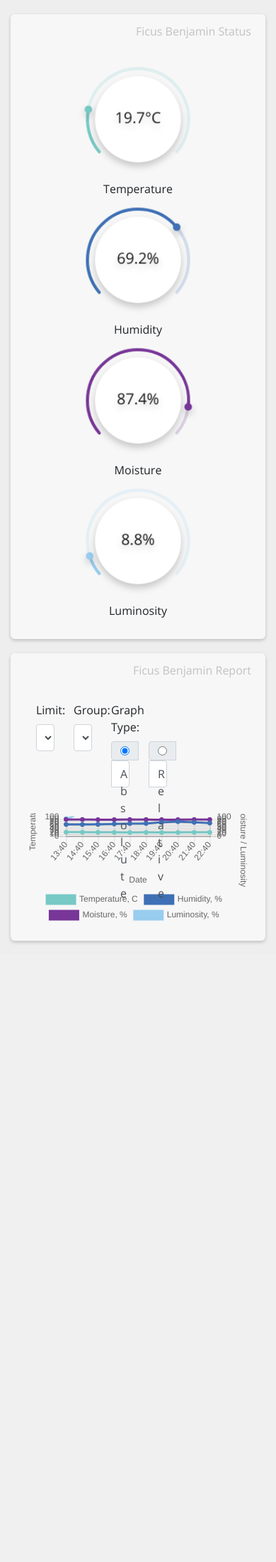
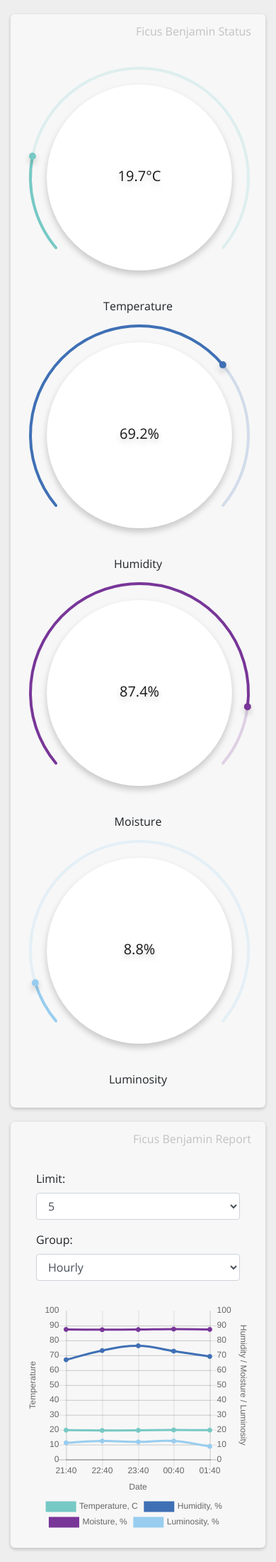
Before and after one commit to manti-by/apollo, a Flask app: page / in a window 390 px wide. Shown: the part 56-2256 px from the top of the page at 71% size. Before the commit the page ends 1385 px from the top, so only its background shows below. Run offline with Flask 2, Linux system fonts and the light colour scheme; data comes from the database, SQL or seed files in the repository; both versions use the stored data as it was after the commit; some libraries are stand-ins or nearby versions.

Commit message:
Add db, update mobile template

```diff
--- a/app/db.py
+++ b/app/db.py
@@ -1,23 +1,28 @@
 import os
 import sqlite3
 
+from datetime import datetime
 from flask import request
+from pytz import timezone, utc
 
 DB_PATH = os.path.join(os.path.dirname(os.path.dirname(__file__)), "db.sqlite")
-
 PERIODS = {"live": 1, "hourly": 12, "daily": 12 * 24, "weekly": 12 * 24 * 7}
+DT_FORMAT = "%Y-%m-%d %H:%M:%S"
+LOCAL_TZ = timezone('Europe/Minsk')
 
 
 def get_data() -> tuple:
     _type = request.args.get("type", "absolute")
-    limit = request.args.get("limit", 10)
+    limit = request.args.get("limit", 5)
     group = request.args.get("group", "hourly")
 
     with sqlite3.connect(DB_PATH) as session:
+        session.row_factory = sqlite3.Row
         cursor = session.cursor()
         query_limit = PERIODS.get(group, 1) * int(limit)
         cursor.execute(
-            "SELECT * FROM data ORDER BY datetime DESC LIMIT ?", (query_limit,)
+            "SELECT temp, humidity, moisture, luminosity, datetime "
+            "FROM data ORDER BY datetime DESC LIMIT ?", (query_limit,)
         )
         session.commit()
         data = cursor.fetchall()[::-1]
@@ -33,15 +38,18 @@ def get_data() -> tuple:
         period = PERIODS.get(group)
         for item in data:
             counter += 1
-            sum_temp += item[1] or 0
-            sum_humidity += item[2] or 0
-            sum_moisture += item[3] or 0
-            sum_luminosity += item[5] or 0
+            sum_temp += item["temp"] or 0
+            sum_humidity += item["humidity"] or 0
+            sum_moisture += item["moisture"] or 0
+            sum_luminosity += item["luminosity"] or 0
+
+            label = datetime.strptime(item["datetime"], DT_FORMAT)
+            label = utc.localize(label, is_dst=None).astimezone(LOCAL_TZ)
 
             if group in ("live", "hourly"):
-                label = item[4][11:16]
+                label = label.strftime('%H:%M')
             else:
-                label = item[4][:10]
+                label = label.strftime('%Y-%m-%d')
 
             if counter % period == 0:
                 result["temp"].append(round(sum_temp / period, 1))
@@ -53,6 +61,7 @@ def get_data() -> tuple:
                 sum_temp = 0
                 sum_humidity = 0
                 sum_moisture = 0
+                sum_luminosity = 0
 
         return result, {"type": _type, "limit": limit, "group": group}
 
--- a/app/requirements.txt
+++ b/app/requirements.txt
@@ -3,6 +3,7 @@ Adafruit-MCP3008>=1.0.2,<1.1.0
 
 Flask>=1.0.2,<1.1.0
 flask-static-compress>=1.0.2,<1.1.0
+pytz==2018.9
 
 flake8>=3.7.5,<3.8.0
 black>=18.9b0
--- a/app/static/css/index.css
+++ b/app/static/css/index.css
@@ -56,11 +56,10 @@ nav,
     border-radius: 6px;
 }
 
-.plants-latest canvas {
-    width: 100%;
+.plants-latest {
+    text-align: center;
 }
 
 .plants-latest label {
     display: block;
-    text-align: center;
 }
--- a/app/static/js/widget/plants-latest.js
+++ b/app/static/js/widget/plants-latest.js
@@ -9,6 +9,24 @@
             this.humidity = $('#plants-latest-humidity').get(0);
             this.moisture = $('#plants-latest-moisture').get(0);
             this.luminosity = $('#plants-latest-luminosity').get(0);
+
+            let window_width = $(window).width(),
+                width, height;
+
+            if (window_width > 1000) {
+                width = 175;
+                height = 175;
+            } else if (window_width > 425) {
+                width = 250;
+                height = 250;
+            } else {
+                width = 325;
+                height = 325;
+            }
+
+            $('.plants-latest canvas')
+                .attr('width', width)
+                .attr('height', height);
         }
 
         init() {
--- a/app/static/js/widget/plants-report.js
+++ b/app/static/js/widget/plants-report.js
@@ -6,9 +6,11 @@
         constructor() {
             this.status = $('#status');
             this.chart = $('#plants-report');
+            this.is_mobile = $(window).width() <= 425;
 
             this.options = {
                 responsive: true,
+                aspectRatio: this.is_mobile ? 1 : 2,
                 legend: {
                     position: 'bottom',
                 },
--- a/app/templates/index.html
+++ b/app/templates/index.html
@@ -4,7 +4,7 @@
     <title>Benjamin</title>
 
     <meta charset="utf-8">
-    <meta name="viewport" content="width=device-width, initial-scale=1, shrink-to-fit=no">
+    <meta name="viewport" content="width=device-width, initial-scale=1, maximum-scale=1">
 
     <meta name="author" content="Alexander Chaika">
     <meta name="description" content="Raspberry Pi app for monitoring Ficus Benjamina health.">
@@ -57,7 +57,7 @@
                 </div>
                 <div class="card-body">
                     <form id="controls" action="/" method="get" class="row">
-                        <div class="form-group col-2">
+                        <div class="form-group col-12 col-md-6 col-lg-3">
                             <label for="limit">Limit:</label>
                             <select id="limit" name="limit" class="form-control limit">
                                 <option value="5"{% if options.limit == 5 %} selected{% endif %}>5</option>
@@ -66,7 +66,7 @@
                                 <option value="100"{% if options.limit == 100 %} selected{% endif %}>100</option>
                             </select>
                         </div>
-                        <div class="form-group col-2">
+                        <div class="form-group col-12 col-md-6 col-lg-3">
                             <label for="group">Group:</label>
                             <select id="group" name="group" class="form-control group">
                                 <option value="live"{% if options.group == 'live' %} selected{% endif %}>Live</option>
@@ -75,12 +75,12 @@
                                 <option value="monthly"{% if options.group == 'monthly' %} selected{% endif %}>Monthly</option>
                             </select>
                         </div>
-                        <div class="form-group col-4">
+                        <div class="form-group col-12 col-lg-6 d-none">
                             <div>
                                 <label>Graph Type:</label>
                             </div>
                             <div class="row">
-                                <div class="input-group col-6">
+                                <div class="input-group col-12 col-sm-6">
                                     <div class="input-group-prepend">
                                         <div class="input-group-text">
                                             <input id="type-absolute" type="radio" name="type"
@@ -92,7 +92,7 @@
                                         Absolute
                                     </label>
                                 </div>
-                                <div class="input-group col-6">
+                                <div class="input-group col-12 col-sm-6">
                                     <div class="input-group-prepend">
                                         <div class="input-group-text">
                                             <input id="type-relative" type="radio" name="type"
@@ -110,7 +110,7 @@
                     <canvas id="plants-report"></canvas>
                 </div>
             </div>
-            <div id="weather"></div>
+            <div id="weather" class="weather"></div>
         </main>
     </div>
 
@@ -122,11 +122,23 @@
             </div>
             <div class="card-body">
                 <div class="card-text">
-                    <div class="row">
-                        <div class="col">Temp: {{ temp }} &deg;C</div>
-                        <div class="col">Wind: {{ wind }} m/s {{ wind_dir }}</div>
-                        <div class="col">Pressure: {{ pressure }} mmHg</div>
-                        <div class="col"><img src="{{ icon }}" alt="weather"></div>
+                    <div class="row justify-content-end align-items-center">
+                        <div class="col-3 text-center">
+                            <img src="{{ icon }}" alt="weather" class="icon">
+                        </div>
+                        <div class="col-9">
+                            <div class="row justify-content-start align-items-center">
+                                <div class="col-12 col-md-4">
+                                    Temp: {{ temp }} &deg;C
+                                </div>
+                                <div class="col-12 col-md-4">
+                                    Wind: {{ wind }} m/s {{ wind_dir }}
+                                </div>
+                                <div class="col-12 col-md-4">
+                                    Pressure: {{ pressure }} mmHg
+                                </div>
+                            </div>
+                        </div>
                     </div>
                 </div>
             </div>
--- a/app/worker.py
+++ b/app/worker.py
@@ -4,7 +4,7 @@ import Adafruit_DHT
 import Adafruit_GPIO.SPI as SPI
 import Adafruit_MCP3008
 
-from .db import save_data
+from db import save_data
 
 SPI_PORT = 0
 SPI_DEVICE = 0
```
Also changed, not shown: db.sqlite (added), 1 other file.
